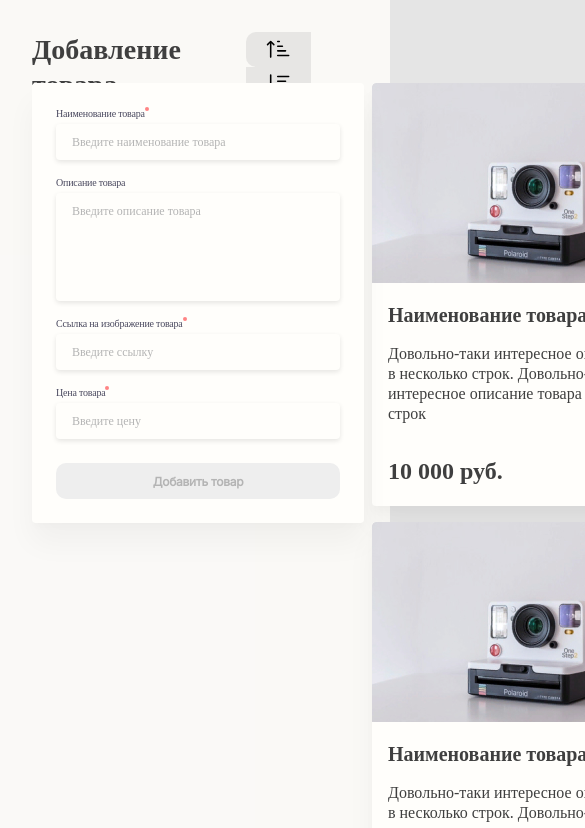
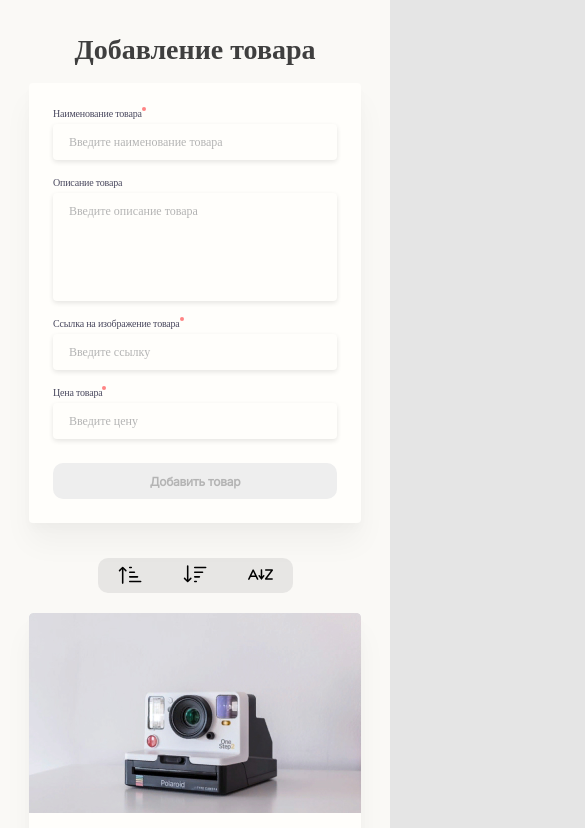
Before and after one commit to AdamShakh/AddingProductNList, a Nuxt app: page / in a window 390 px wide. Shown: the top 828 px of the page, 585 px wide, since content can reach past the window. Built offline with nearby package versions, Linux system fonts and the light colour scheme.

Commit message:
Adaptive for mobiles

```diff
--- a/components/AddingForm.vue
+++ b/components/AddingForm.vue
@@ -111,8 +111,6 @@ export default {
     background: #FFFEFB;
     box-shadow: 0px 20px 30px rgba(0, 0, 0, 0.04), 0px 6px 10px rgba(0, 0, 0, 0.02);
     border-radius: 4px;
-    position: sticky;
-    top: 24px;
 }
 .field {
     margin-bottom: 16px;
--- a/pages/index.vue
+++ b/pages/index.vue
@@ -2,14 +2,20 @@
 <div class="root-container">
     <div id="header" class="header">
         <p class="headtitle">Добавление товара</p>
-        <div class="button-container">
+        <div v-if="!isMobile" class="button-container">
             <button id="sortUp" class="button-min" @click="sortList('up')"><img src="sort-up.svg"></button>
             <button id="sortDown" class="button-max" @click="sortList('down')"><img src="sort-down.svg"></button>
             <button id="sortAlpha" class="button-alphabet" @click="sortList('alphabet')"><img src="sort-alphabet.svg"></button>
         </div>
     </div>
     <div class="main">
-        <adding-form></adding-form>
+        <adding-form class="add-form"></adding-form>
+
+        <div v-if="isMobile" class="button-container button-container-mobile">
+            <button id="sortUp" class="button-min" @click="sortList('up')"><img src="sort-up.svg"></button>
+            <button id="sortDown" class="button-max" @click="sortList('down')"><img src="sort-down.svg"></button>
+            <button id="sortAlpha" class="button-alphabet" @click="sortList('alphabet')"><img src="sort-alphabet.svg"></button>
+        </div>
 
         <div class="cards-container" id="cardsContainer">
             <card
@@ -33,11 +39,14 @@ export default {
         AddingForm, Card,
     },
     data: () => ({
-        cards: cardsList, emptyList: false,
+        cards: cardsList, isMobile: false, emptyList: false,
     }),
-    created() {
+    mounted() {
         this.$nuxt.$on('newProduct', this.addProduct);
         this.$nuxt.$on('deleteProduct', this.deleteProduct);
+
+        this.adaptiveSize();
+        window.addEventListener('resize', this.adaptiveSize);
     },
     methods: {
         loadAnimation(callback) {
@@ -98,6 +107,23 @@ export default {
                 document.getElementById(id).setAttribute('active', true);
             } catch(err) { console.log(err) }
         },
+        adaptiveSize() {
+            const classNames = ['root-container', 'header', 'headtitle', 'main', 'add-form'];
+            if (window.innerWidth < 750) {
+                this.isMobile = true;
+                classNames.forEach(className => {
+                    const el = document.getElementsByClassName(className);
+                    el.item(0).setAttribute('mobile', true)
+                })
+            }
+            else {
+                this.isMobile = false
+                classNames.forEach(className => {
+                    const el = document.getElementsByClassName(className);
+                    el.item(0).removeAttribute('mobile');
+                })
+            }
+        },
     },
     watch: {
         cards: {
@@ -113,11 +139,17 @@ export default {
 </script>
 
 <style scoped lang="scss">
+
 .root-container {
     min-height: 660px;
     padding: 32px;
-    padding-right: 24px;/**/
+    padding-right: 16px;
     background: rgba(255, 254, 251, 0.8);
+
+    &[mobile] {
+        padding: 0px;
+        padding-top: 32px;
+    }
 }
 .header {
     display: flex;
@@ -135,6 +167,14 @@ export default {
         line-height: 35px;
 
         color: #3F3F3F;
+
+        &[mobile] {
+            width: auto;
+        }
+    }
+    &[mobile] {
+        justify-content: center;
+    }
 }
 .button-container {
     $bg-color: #b4b4b448;
@@ -180,20 +220,35 @@ export default {
         cursor: pointer;
     }
 }
+.button-container-mobile {
+    margin-top: 35px;
+    margin-bottom: 20px;
 }
 
 .main {
     display: flex;
     align-items: flex-start;
+
+    &[mobile] {
+        flex-direction: column;
+        align-items: center;
+    }
+
+    .add-form {
+        position: sticky;
+        top: 24px;
+
+        &[mobile] {
+            position: static;
+        }
     }
     .cards-container {
         width: 100%;
         min-height: 440px;
-    margin-left: 8px;/*16px;*/
 
         display: flex;
         flex-wrap: wrap;
-    justify-content: space-around; /*space-evenly;*/
+        justify-content: space-evenly;
         align-items: flex-start;
         align-content: flex-start;
 
@@ -211,11 +266,13 @@ export default {
             letter-spacing: -0.02em;
             color: #3f3f3f9a;
         }
-}
-.cards-container[load] {
+
+        &[load] {
             opacity: 0;
             .card:hover {
-        cursor: none;
+                cursor: default;
+            }
+        }
     }
 }
 </style>
```
Also changed, not shown: 1 other file (tests, documents, lock files or other folders). Lines whose indentation alone changed are shown as unchanged.
